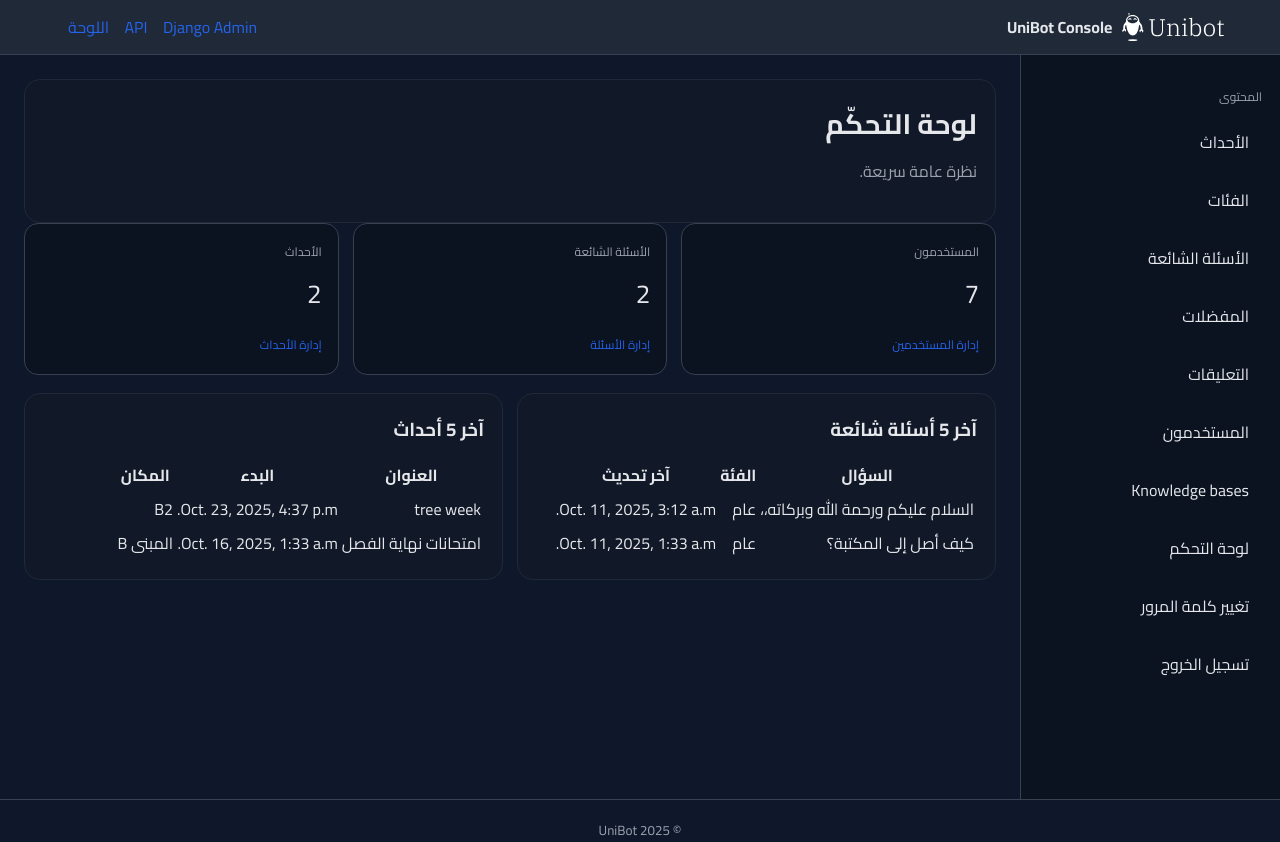
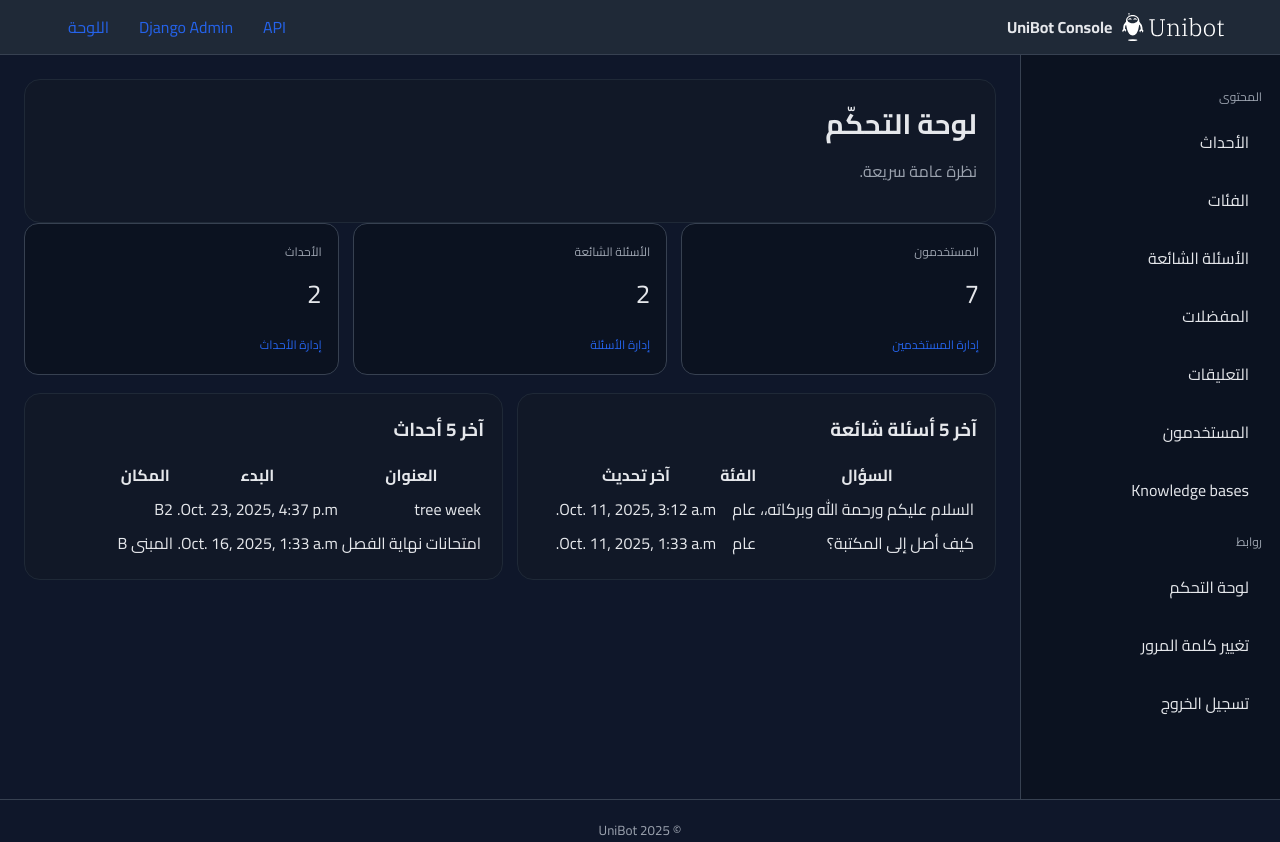
Before and after one commit to M0simi/portfolio, a Django app: page / in a window 1280 px wide. Shown: the top 842 px of the page. Run offline with Django 4.2, Linux system fonts and the light colour scheme; a user stored in the database is signed in; data comes from the database, SQL or seed files in the repository.

Commit message:
Update base.html

```diff
--- a/unibot_project/custom_admin/templates/custom_admin/base.html
+++ b/unibot_project/custom_admin/templates/custom_admin/base.html
@@ -15,12 +15,12 @@
   <body>
     <!-- الشريط العلوي -->
     <header class="topbar">
-      <nav class="topbar-inner">
-        <div class="brand">
+      <nav class="topbar-inner" style="display:flex;align-items:center;justify-content:space-between">
+        <div class="brand" style="display:flex;align-items:center;gap:10px">
           <img src="{% static 'custom_admin/img/unibot-logo.svg' %}" alt="UniBot" />
           <span>UniBot Console</span>
         </div>
-        <div class="top-links">
+        <div class="top-links" style="display:flex;gap:18px">
           <a href="/api/">API</a>
           <a href="/admin/">Django Admin</a>
           <a href="{% url 'custom_admin:dashboard' %}">اللوحة</a>
@@ -40,13 +40,14 @@
         <a class="menu-link" href="{% url 'custom_admin:users_list' %}">المستخدمون</a>
         <a class="menu-link" href="{% url 'custom_admin:kb_list' %}">Knowledge bases</a>
 
-<!-- روابط عامة -->
+        <div class="menu-title" style="margin-top:14px">روابط</div>
         <a class="menu-link" href="{% url 'custom_admin:dashboard' %}">لوحة التحكم</a>
         <a class="menu-link" href="/admin/password_change/">تغيير كلمة المرور</a>
         <a class="menu-link" href="/admin/logout/">تسجيل الخروج</a>
       </aside>
 
       <main class="content">
+        {% include "custom_admin/_messages.html" %}
         {% block content %}{% endblock %}
       </main>
     </div>
```
Lines whose indentation alone changed are shown as unchanged.
